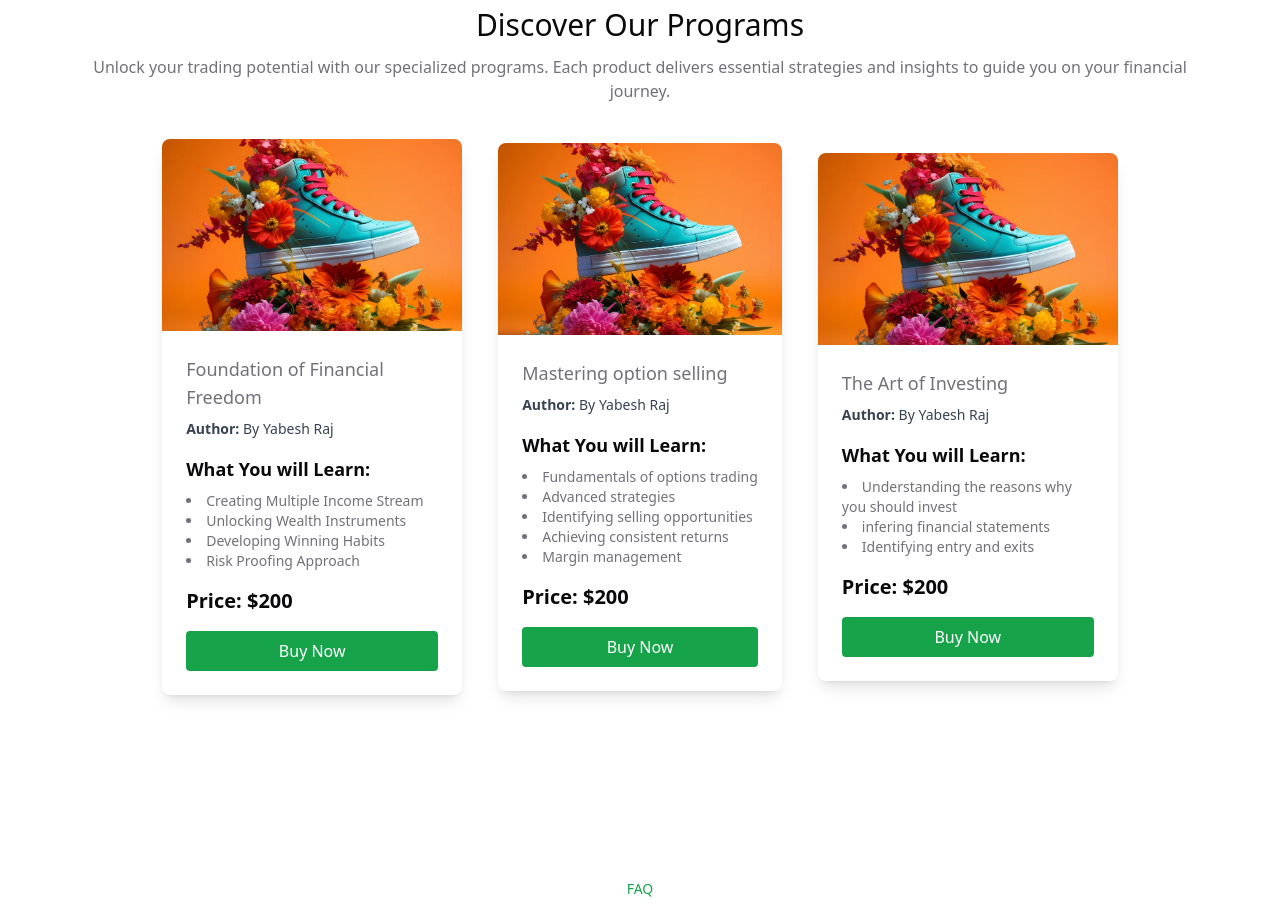
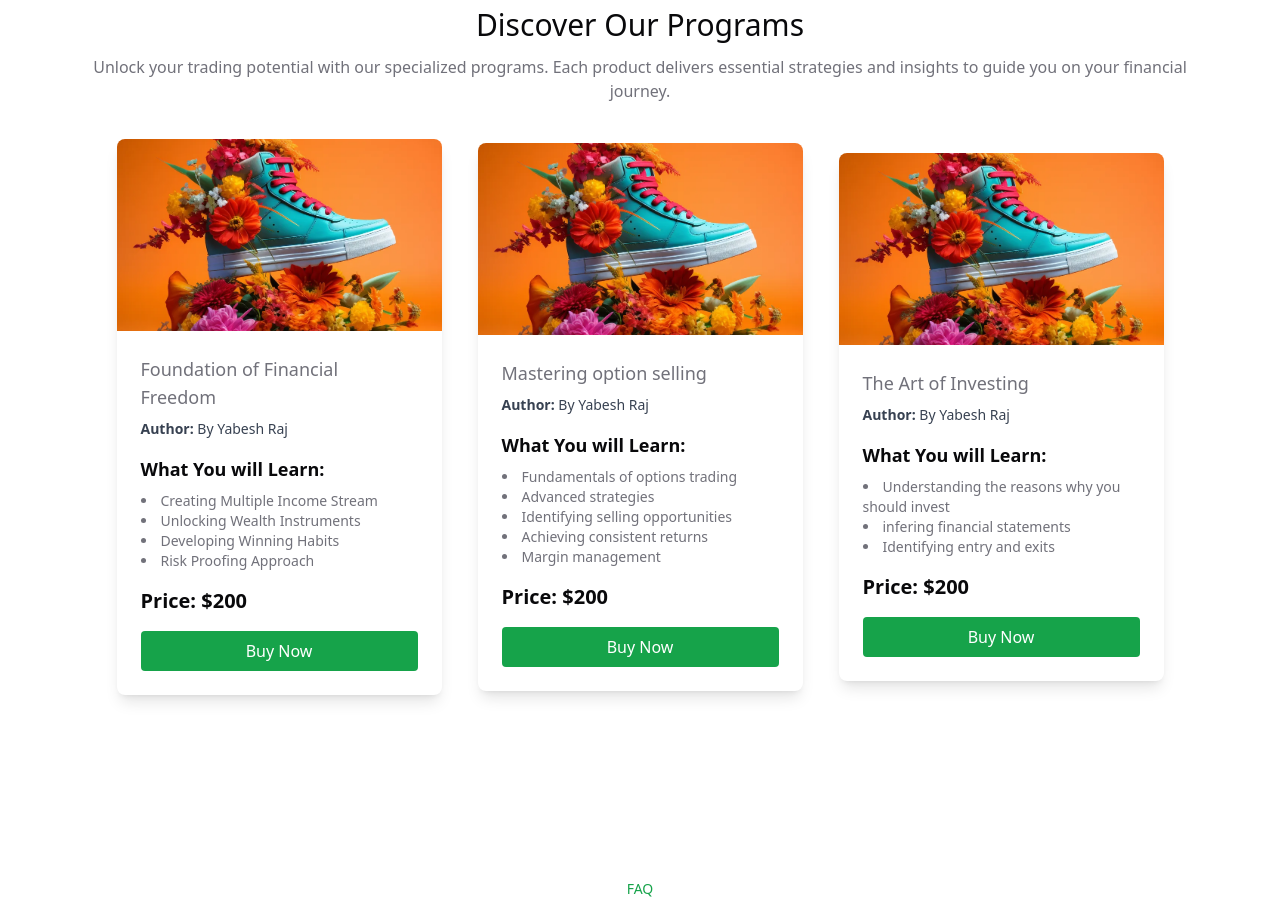
Before and after one commit to arun-murali0/xplore-Finance, a Next.js app: page / in a window 1280 px wide. Shown: the part 1320-2231 px from the top of the page. Built offline with nearby package versions, Linux system fonts and the light colour scheme.

Commit message:
product card ui updtaed

```diff
--- a/src/components/ui/productCard.tsx
+++ b/src/components/ui/productCard.tsx
@@ -22,7 +22,7 @@ const ProductCard: FC<cardProp> = ({
 }) => {
   return (
     <div
-      className={`max-w-[300px] rounded-lg overflow-hidden shadow-lg h-[825] bg-card m-4 ${className}`}
+      className={`w-[325px] rounded-lg overflow-hidden shadow-lg h-[825] bg-card m-4 ${className}`}
     >
       <Image className="w-full h-48 object-cover " src={dummy} alt={""} />
       <div className="p-6">
```
